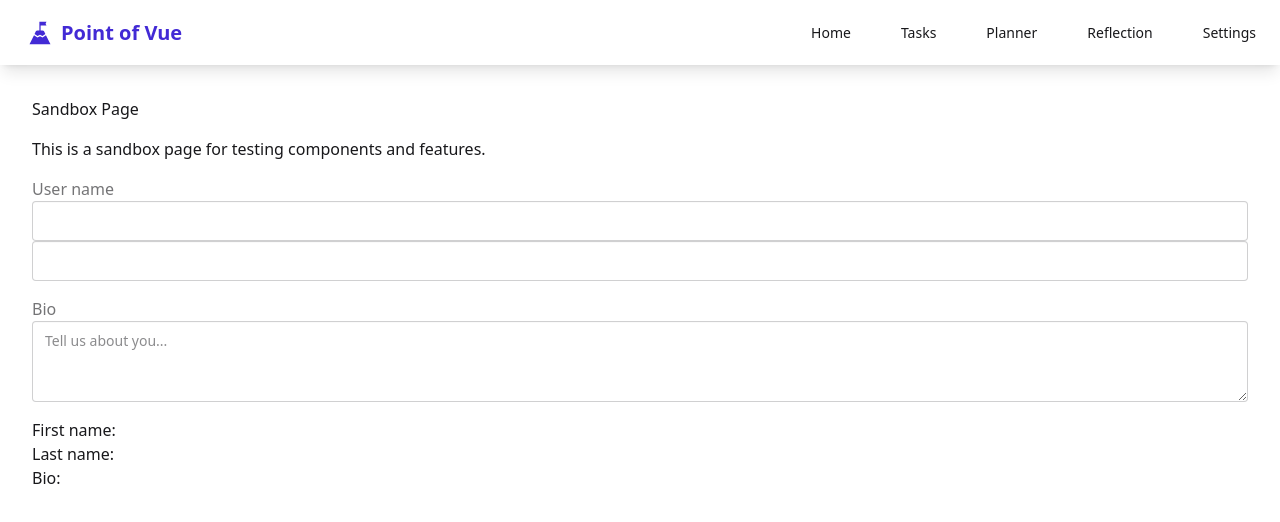
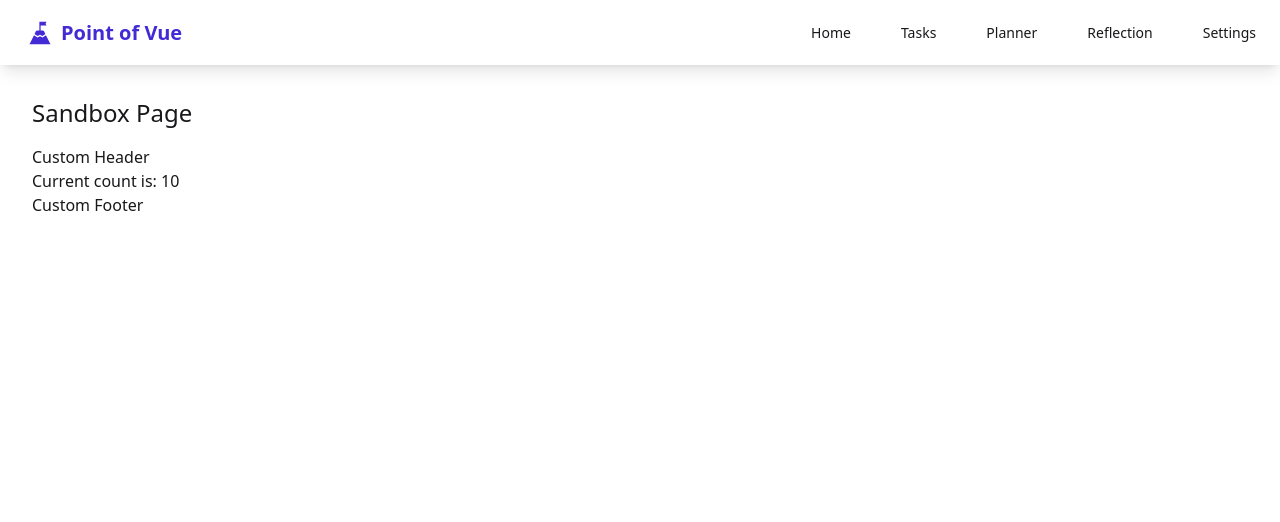
Before and after one commit to gervais-amoah/intermediate-vue-v2, a Vue app in the folder app/: page /sandbox in a window 1280 px wide. Shown: the top 522 px of the page. Built offline with nearby package versions, Linux system fonts and the light colour scheme; some icons are missing; a web font is replaced by a local one.

Commit message:
feat: add SlotDemo component to SandboxPage for enhanced slot functionality

```diff
--- /dev/null
+++ b/app/src/components/SlotDemo.vue
@@ -0,0 +1,21 @@
+<script setup lang="ts">
+import { ref } from 'vue'
+
+const currentCount = ref(10)
+</script>
+
+<template>
+  <div>
+    <slot name="header">
+      <h2>Slot Demo Title</h2>
+    </slot>
+    <slot :count="currentCount">
+      <p>The count is {{ currentCount }}</p>
+    </slot>
+    <slot name="footer">
+      <p>Default footer content</p>
+    </slot>
+  </div>
+</template>
+
+<style scoped></style>
--- a/app/src/views/SandboxPage.vue
+++ b/app/src/views/SandboxPage.vue
@@ -1,6 +1,5 @@
 <script setup lang="ts">
-import BaseTextarea from '@/components/BaseTextarea.vue'
-import BaseTextInput from '@/components/BaseTextInput.vue'
+import SlotDemo from '@/components/SlotDemo.vue'
 import { ref } from 'vue'
 
 const firstName = ref<string>('')
@@ -9,22 +8,23 @@ const bio = ref<string>('')
 </script>
 
 <template>
-  <div class="p-8 flex flex-col gap-4">
-    <h1>Sandbox Page</h1>
-    <p>This is a sandbox page for testing components and features.</p>
-    <BaseTextInput
-      id="test-input"
-      label="User name"
-      v-model:first-name="firstName"
-      v-model:last-name="lastName"
-    />
-    <BaseTextarea id="bio-textarea" label="Bio" placeholder="Tell us about you..." v-model="bio" />
-    <p>
-      First name: <strong>{{ firstName }}</strong> <br />
-      Last name: <strong>{{ lastName }}</strong> <br />
-      Bio: <strong>{{ bio }}</strong>
-    </p>
-  </div>
+  <main class="p-8 flex flex-col gap-4">
+    <h1 class="text-2xl">Sandbox Page</h1>
+
+    <SlotDemo>
+      <template #header>
+        <h2>Custom Header</h2>
+      </template>
+
+      <template #default="{ count }">
+        <p>Current count is: {{ count }}</p>
+      </template>
+
+      <template #footer>
+        <h2>Custom Footer</h2>
+      </template>
+    </SlotDemo>
+  </main>
 </template>
 
 <style scoped></style>
```
